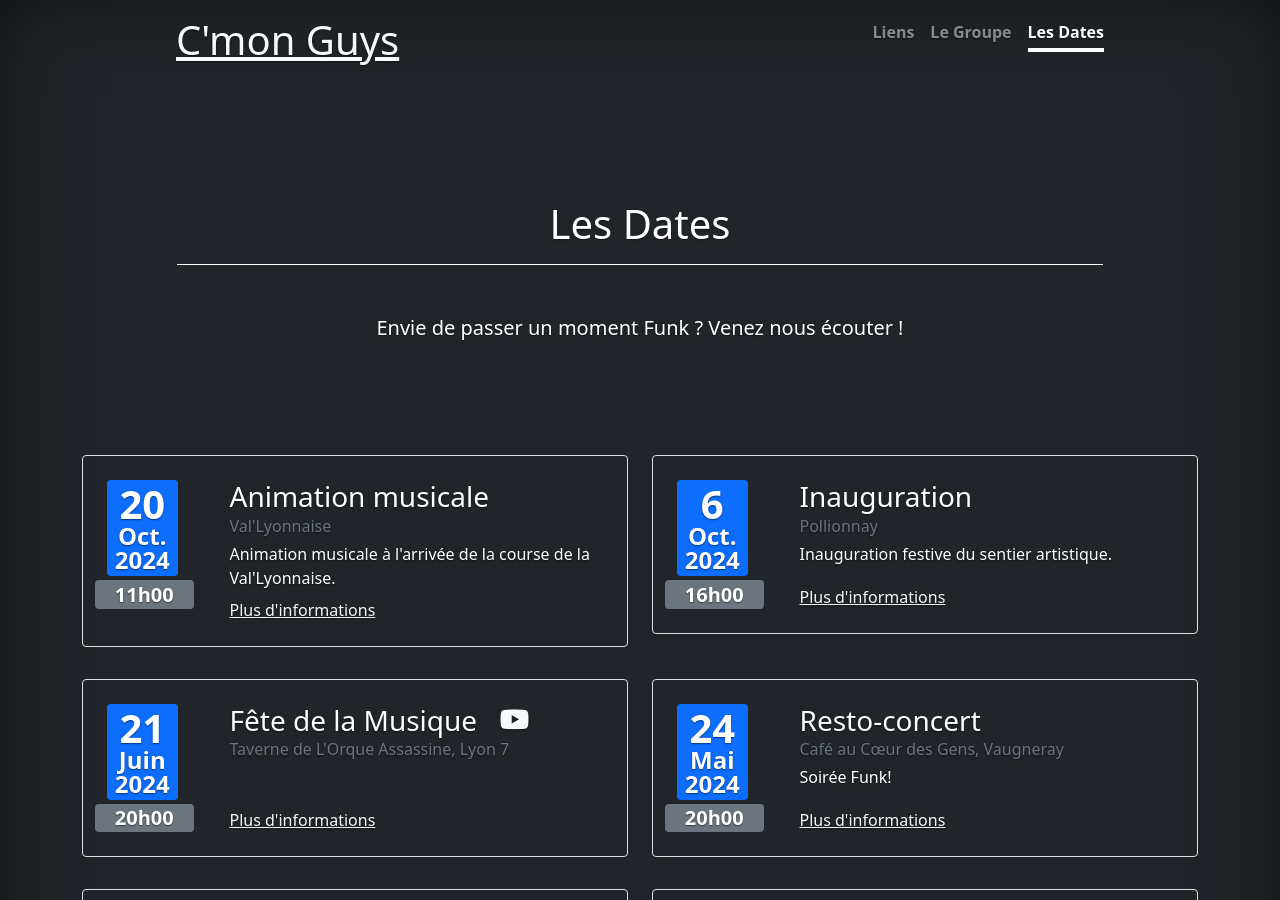
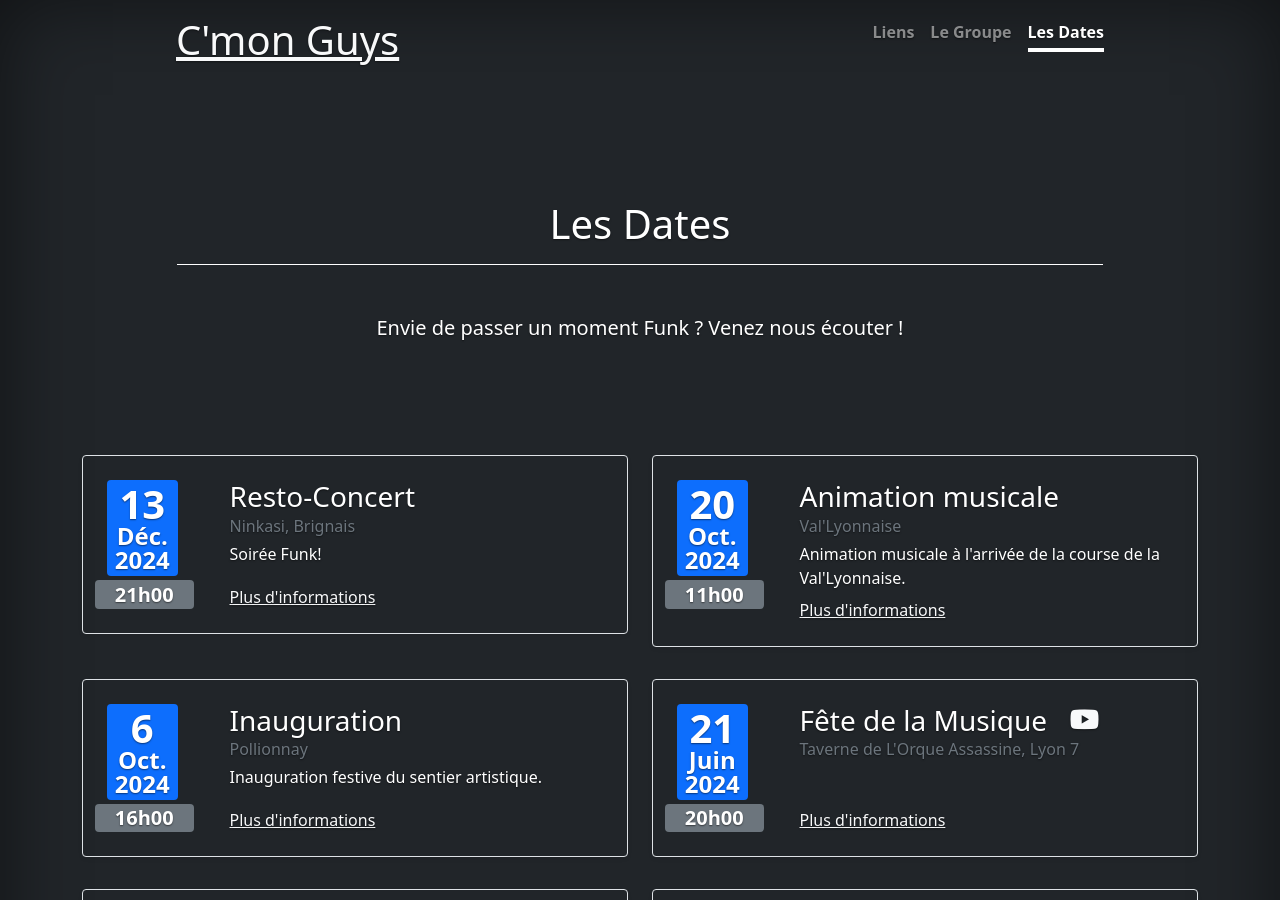
Before and after one commit to b-viguier/cmonguys-website, a Jekyll site: the page built from dates.html, in a window 1280 px wide and 900 px high. Built offline with Jekyll 4.4.1, drawn with Linux system fonts in a browser that asks for light colours.

Commit message:
New event

```diff
--- a/_data/events.yml
+++ b/_data/events.yml
@@ -149,3 +149,13 @@
   url: https://www.vallyonnaise.fr/
   desc: "Animation musicale à l'arrivée de la course de la Val'Lyonnaise."
   video_link: ~
+
+- date_day: 13
+  date_month: Déc.
+  date_year: 2024
+  date_hour: 21h00
+  title: "Resto-Concert"
+  location: "Ninkasi, Brignais"
+  url: https://www.ninkasi.fr/agenda/cmon-guys/
+  desc: "Soirée Funk!"
+  video_link: ~
```
